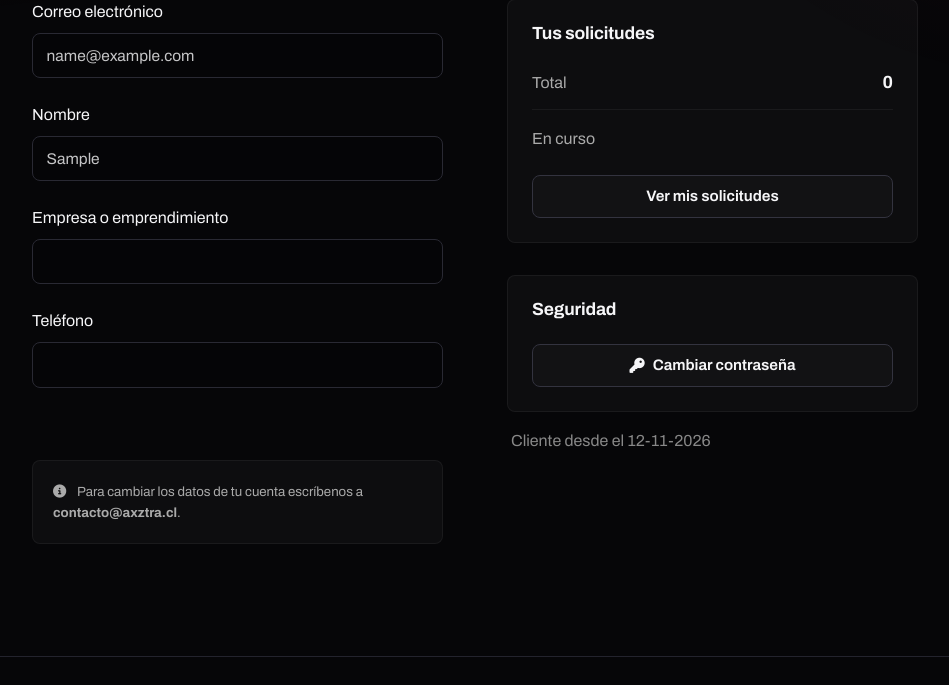
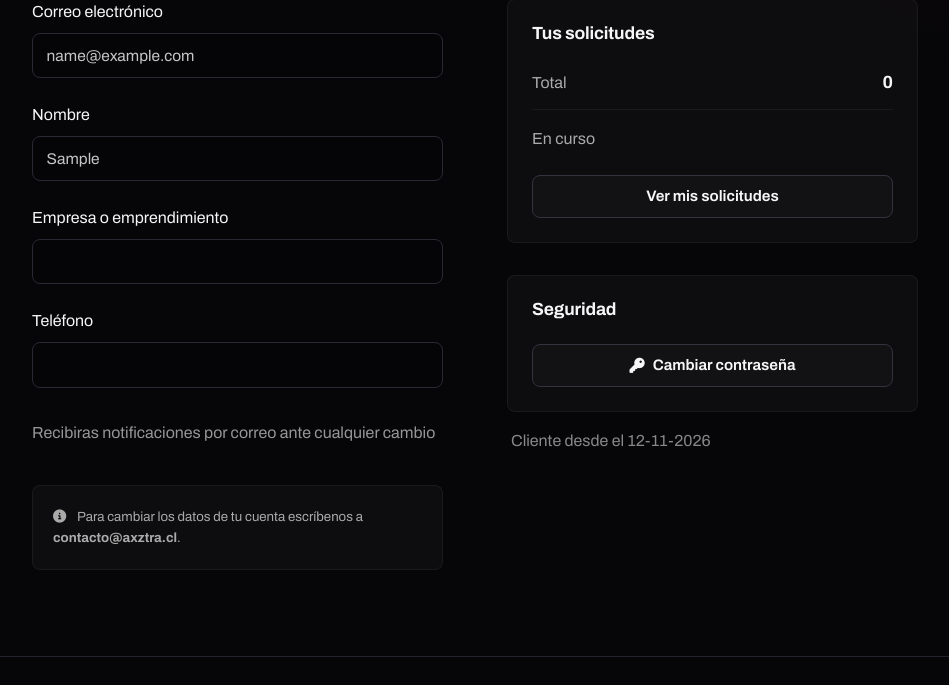
Before and after one commit to sladegamesss/Axztra, a Django app: page /cuenta/ in a window 1280 px wide. Shown: the part 213-898 px from the top of the page, without its empty margins (165-1114 px from the left). Run offline with Django 5.2, Linux system fonts and the light colour scheme; the visitor is signed in with stand-in values (Sample User, id 1); data comes from the database, SQL or seed files in the repository; data that the repository does not hold is empty.

Commit message:
Update mi_cuenta.html

```diff
--- a/plataforma/templates/plataforma/cliente/mi_cuenta.html
+++ b/plataforma/templates/plataforma/cliente/mi_cuenta.html
@@ -70,6 +70,8 @@
             <div class="campo campo-completo" style="margin-top: 2rem;">
                 <label class="opcion" for="id_notificaciones" style="display: flex; gap: 0.75rem; align-items: flex-start; opacity: 0.6; cursor: not-allowed;">
                     <input type="checkbox" id="id_notificaciones" disabled {% if cliente.recibir_notificaciones %} checked{% endif %} style="margin-top: 0.25rem;">
+                    <span>Recibiras notificaciones por correo ante cualquier cambio</span>
+
                 </label>
             </div>
 
```
